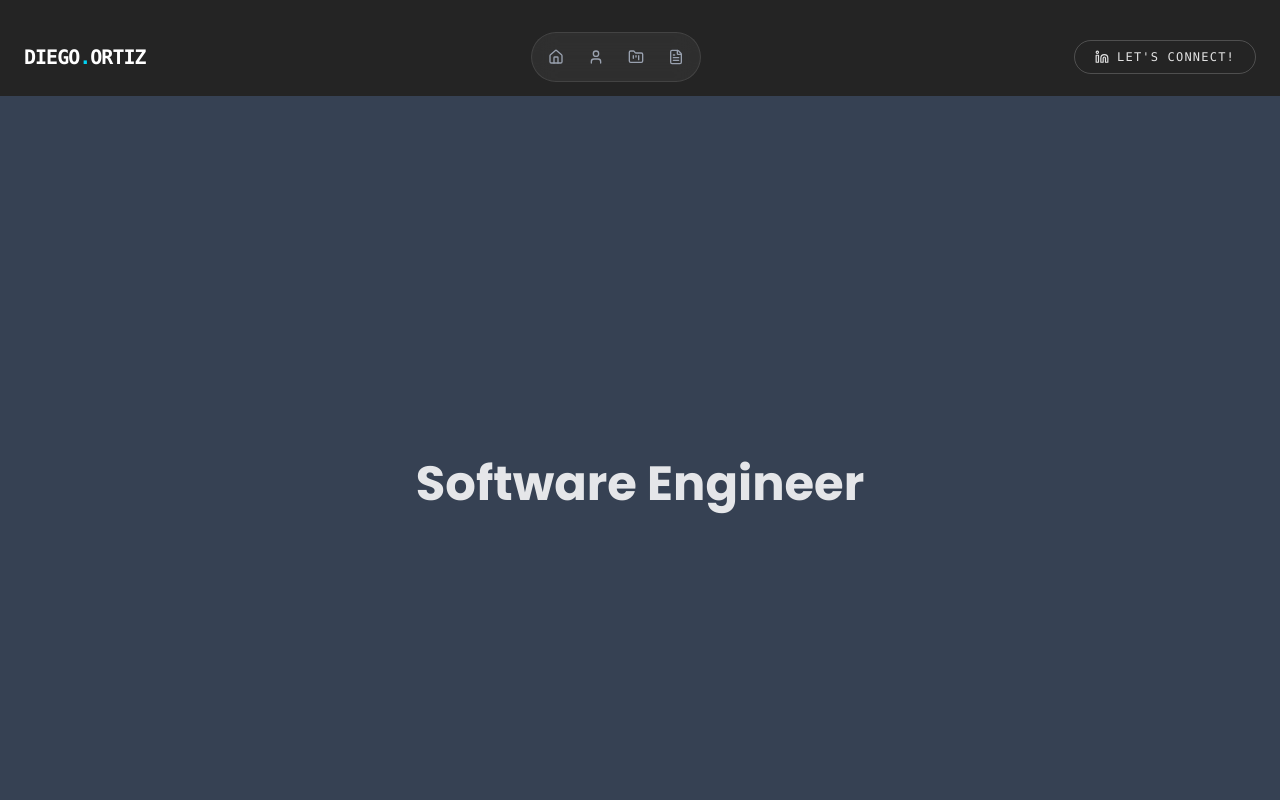
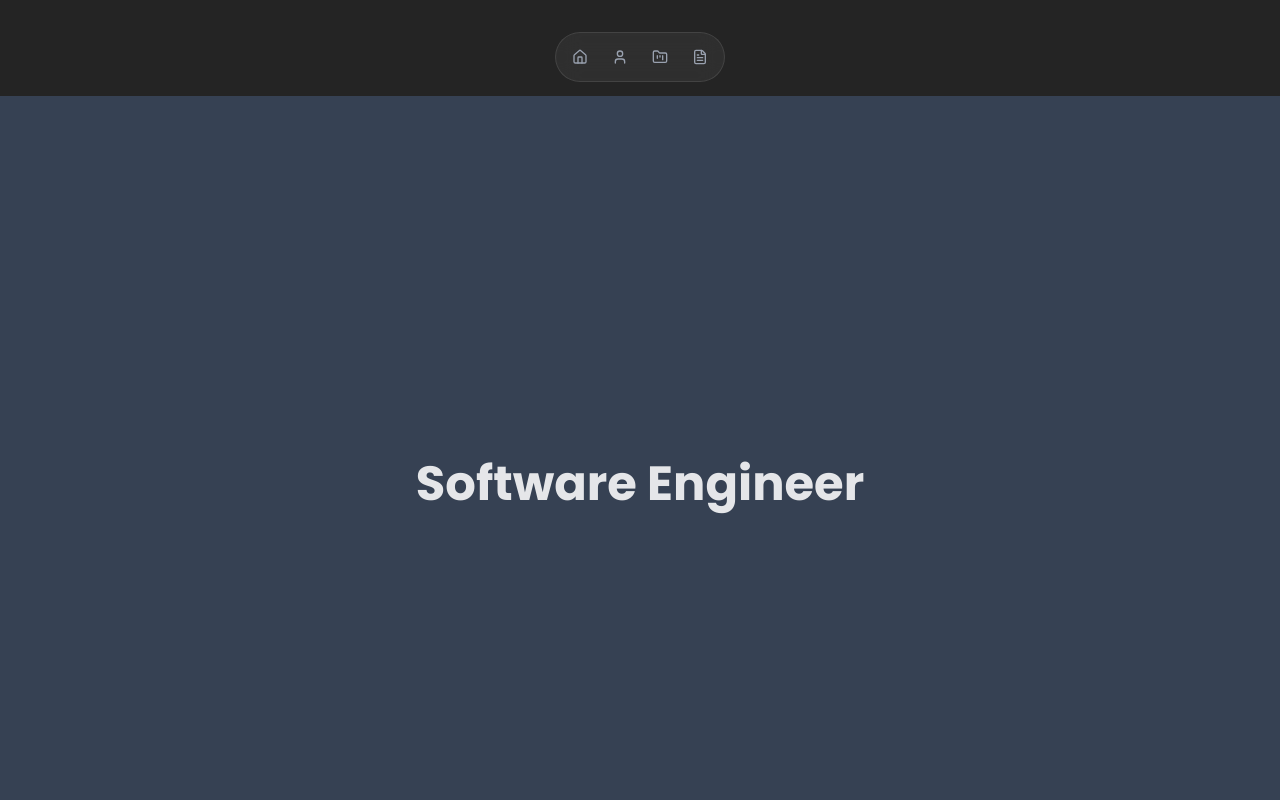
Before and after one commit to DiegoAOV02/Personal-Portfolio, a React (Vite) app: page / in a window 1280 px wide. Shown: the top 800 px of the page. Built offline with nearby package versions, Linux system fonts and the light colour scheme.

Commit message:
feat(header): remove
- remove from the header the logo and the connect button
- delete the logo component from the header, will not be useful anymore

```diff
--- a/src/App.tsx
+++ b/src/App.tsx
@@ -7,6 +7,7 @@ import { useState } from "react";
 import About from "./components/Sections/About";
 import Projects from "./components/Sections/Projects";
 import Resume from "./components/Sections/Resume";
+import Home from "./components/Sections/Home";
 
 function App() {
   const [isLoaded, setIsLoaded] = useState(false); // State to track if the loading screen is complete
@@ -28,6 +29,9 @@ function App() {
           <div className="flex flex-col min-h-screen">
             <Header />
             <main className="flex-grow pt-24 scroll-smooth">
+              <section id="home">
+                <Home />
+              </section>
               <section id="about">
                 <About />
               </section>
--- a/src/components/Header/Header.tsx
+++ b/src/components/Header/Header.tsx
@@ -1,60 +1,12 @@
-import { useState, useEffect } from "react";
-import Logo from "./Logo";
 import NavDesktop from "./NavDesktop";
 import NavMobile from "./NavMobile";
 
 const Header = () => {
-  const [scrolled, setScrolled] = useState(false);
-
-  useEffect(() => {
-    const handleScroll = () => {
-      setScrolled(window.scrollY > 50);
-    };
-    window.addEventListener("scroll", handleScroll);
-    return () => window.removeEventListener("scroll", handleScroll);
-  }, []);
-
   return (
-    <header
-      className={`fixed top-0 left-0 w-full z-50 transition-all duration-500 ${
-        scrolled
-          ? "py-4 bg-black/50 backdrop-blur-md border-b border-white/5"
-          : "py-8 bg-transparent"
-      }`}
-    >
-      <div className="w-full px-6 flex items-center justify-between">
-        <Logo />
-
+    <header className="fixed top-0 left-0 w-full z-50 py-8">
+      <div className="w-full px-6 flex items-center justify-center">
         <NavDesktop />
         <NavMobile />
-
-        <div className="hidden md:block">
-          <a
-            href="https://www.linkedin.com/in/diego-ortizv/"
-            target="_blank"
-            rel="noopener noreferrer"
-            className="group flex items-center gap-2 px-5 py-2 border border-white/20 rounded-full text-xs uppercase tracking-widest hover:bg-white hover:text-black transition-all duration-300 font-mono"
-          >
-            {/* LinkedIn SVG Icon */}
-            <svg
-              xmlns="http://www.w3.org/2000/svg"
-              width="14"
-              height="14"
-              viewBox="0 0 24 24"
-              fill="none"
-              stroke="currentColor"
-              strokeWidth="2"
-              strokeLinecap="round"
-              strokeLinejoin="round"
-              className="transition-colors duration-300"
-            >
-              <path d="M16 8a6 6 0 0 1 6 6v7h-4v-7a2 2 0 0 0-2-2 2 2 0 0 0-2 2v7h-4v-7a6 6 0 0 1 6-6z" />
-              <rect width="4" height="12" x="2" y="9" />
-              <circle cx="4" cy="4" r="2" />
-            </svg>
-            <span>Let's Connect!</span>
-          </a>
-        </div>
       </div>
     </header>
   );
--- a/src/components/Header/Logo.tsx
+++ /dev/null
@@ -1,94 +0,0 @@
-import { motion } from "framer-motion";
-import { useLayoutEffect, useState } from "react";
-
-const NAME = "DIEGO.ORTIZ";
-// Full type-out takes ~1s and delete takes well under 2s, per spec.
-const TYPING_SPEED = 90;
-const DELETING_SPEED = 70;
-
-type Phase = "idle" | "typing" | "deleting";
-
-function renderName(text: string) {
-  return text.split("").map((char, index) =>
-    char === "." ? (
-      <span key={index} className="text-cyan-400">
-        .
-      </span>
-    ) : (
-      <span key={index}>{char}</span>
-    ),
-  );
-}
-
-function Logo() {
-  const [phase, setPhase] = useState<Phase>("idle");
-  const [charIndex, setCharIndex] = useState(NAME.length);
-
-  useLayoutEffect(() => {
-    if (phase === "typing") {
-      if (charIndex >= NAME.length) return;
-      const timeout = window.setTimeout(() => {
-        setCharIndex((prev) => prev + 1);
-      }, TYPING_SPEED);
-      return () => clearTimeout(timeout);
-    }
-
-    if (phase === "deleting") {
-      if (charIndex <= 0) {
-        setPhase("idle");
-        setCharIndex(NAME.length);
-        return;
-      }
-      const timeout = window.setTimeout(() => {
-        setCharIndex((prev) => prev - 1);
-      }, DELETING_SPEED);
-      return () => clearTimeout(timeout);
-    }
-  }, [phase, charIndex]);
-
-  const handleMouseEnter = () => {
-    setCharIndex(0);
-    setPhase("typing");
-  };
-
-  const handleMouseLeave = () => {
-    setPhase("deleting");
-  };
-
-  const handleClick = (event: React.MouseEvent<HTMLAnchorElement>) => {
-    event.preventDefault();
-    window.scrollTo({ top: 0, behavior: "smooth" });
-  };
-
-  const isAnimating = phase !== "idle";
-
-  return (
-    // The animated text is absolutely positioned over an invisible copy of
-    // the full name, so the hit box never resizes as characters are typed
-    // or deleted — a resizing box would otherwise fire mouseenter/mouseleave
-    // on itself mid-animation and loop the effect forever.
-    <motion.a
-      href="#"
-      aria-label="Diego Ortiz - Back to top"
-      initial={{ opacity: 0 }}
-      animate={{ opacity: 1 }}
-      onClick={handleClick}
-      onMouseEnter={handleMouseEnter}
-      onMouseLeave={handleMouseLeave}
-      className="relative inline-flex items-center text-xl font-bold tracking-tighter text-white font-mono cursor-pointer"
-    >
-      <span className="invisible flex items-center" aria-hidden="true">
-        {renderName(NAME)}
-        <span className="ml-0.5">|</span>
-      </span>
-      <span className="absolute inset-0 flex items-center" aria-hidden="true">
-        {renderName(NAME.slice(0, charIndex))}
-        {isAnimating && (
-          <span className="animate-blink ml-0.5 text-cyan-400">|</span>
-        )}
-      </span>
-    </motion.a>
-  );
-}
-
-export default Logo;
--- a/src/components/Sections/About.tsx
+++ b/src/components/Sections/About.tsx
@@ -4,7 +4,7 @@ function About() {
   return (
     <div className="min-h-screen w-full flex flex-col justify-center items-center px-6 py-16 bg-gray-700">
       {/* <TypingEffect /> */}
-      <h1 className="text-4xl md:text-5xl font-bold">Software Engineer</h1>
+      <h1 className="text-4xl md:text-5xl font-bold">Testing this section</h1>
       <div className="h-6" />
     </div>
   );
--- /dev/null
+++ b/src/components/Sections/Home.tsx
@@ -0,0 +1,10 @@
+function Home() {
+  return (
+    <div className="min-h-screen w-full flex flex-col justify-center items-center px-6 py-16 bg-gray-700">
+      <h1 className="text-4xl md:text-5xl font-bold">Software Engineer</h1>
+      <div className="h-6" />
+    </div>
+  );
+}
+
+export default Home;
```
